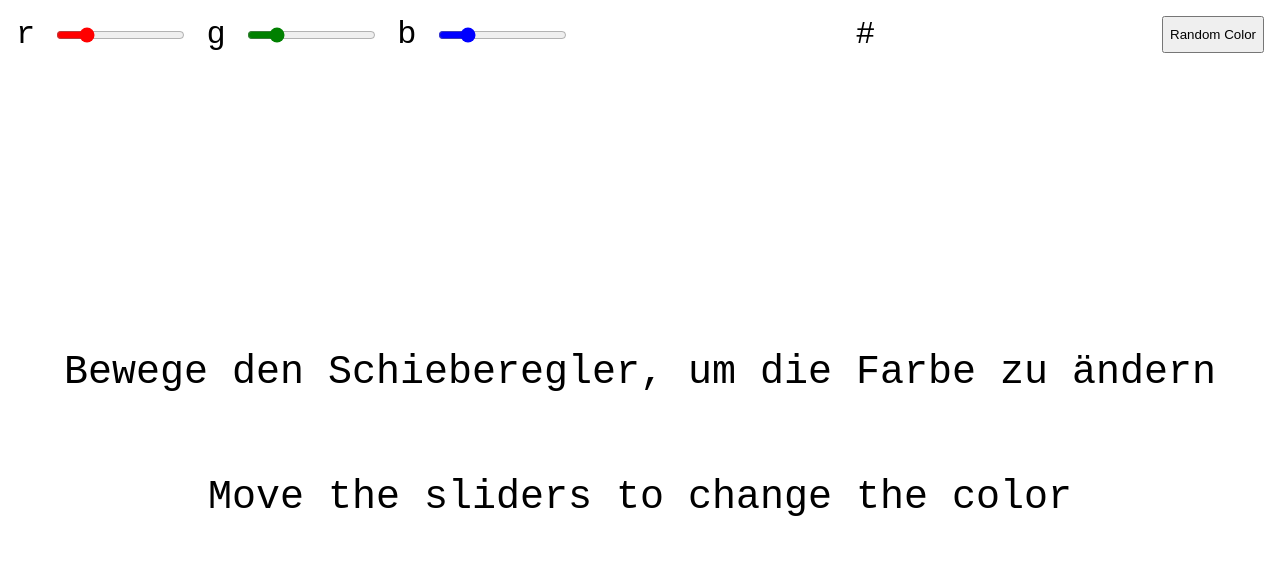
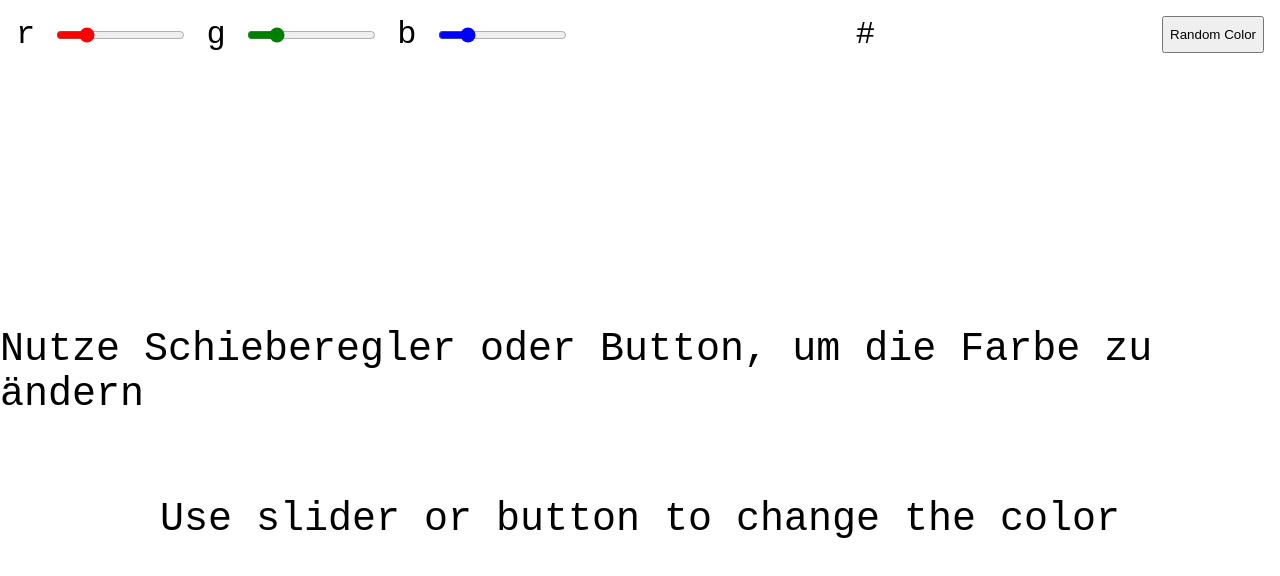
Before and after one commit to Beggsn/js-tasks, a plain HTML site: page 09-coding-tasks/color-mixer/index.html in a window 1280 px wide. Drawn offline with Linux system fonts and the light colour scheme.

Commit message:
chore: text update

```diff
--- a/09-coding-tasks/color-mixer/index.html
+++ b/09-coding-tasks/color-mixer/index.html
@@ -24,8 +24,8 @@
     </header>
 
     <main>
-        <p>Bewege den Schieberegler, um die Farbe zu ändern</p>
-        <p>Move the sliders to change the color</p>
+        <p>Nutze Schieberegler oder Button, um die Farbe zu ändern</p>
+        <p>Use slider or button to change the color</p>
     </main>
     <script src="script.js"></script>
   </body>
```
